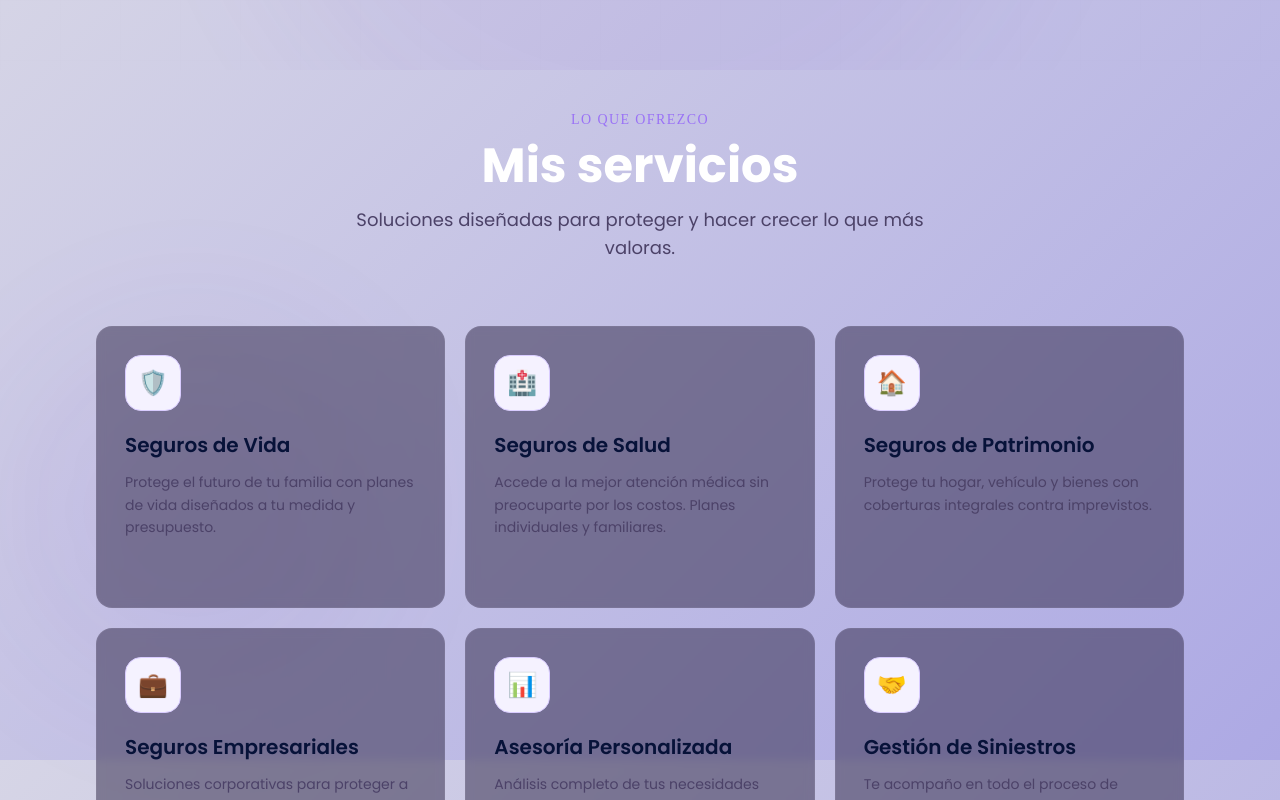
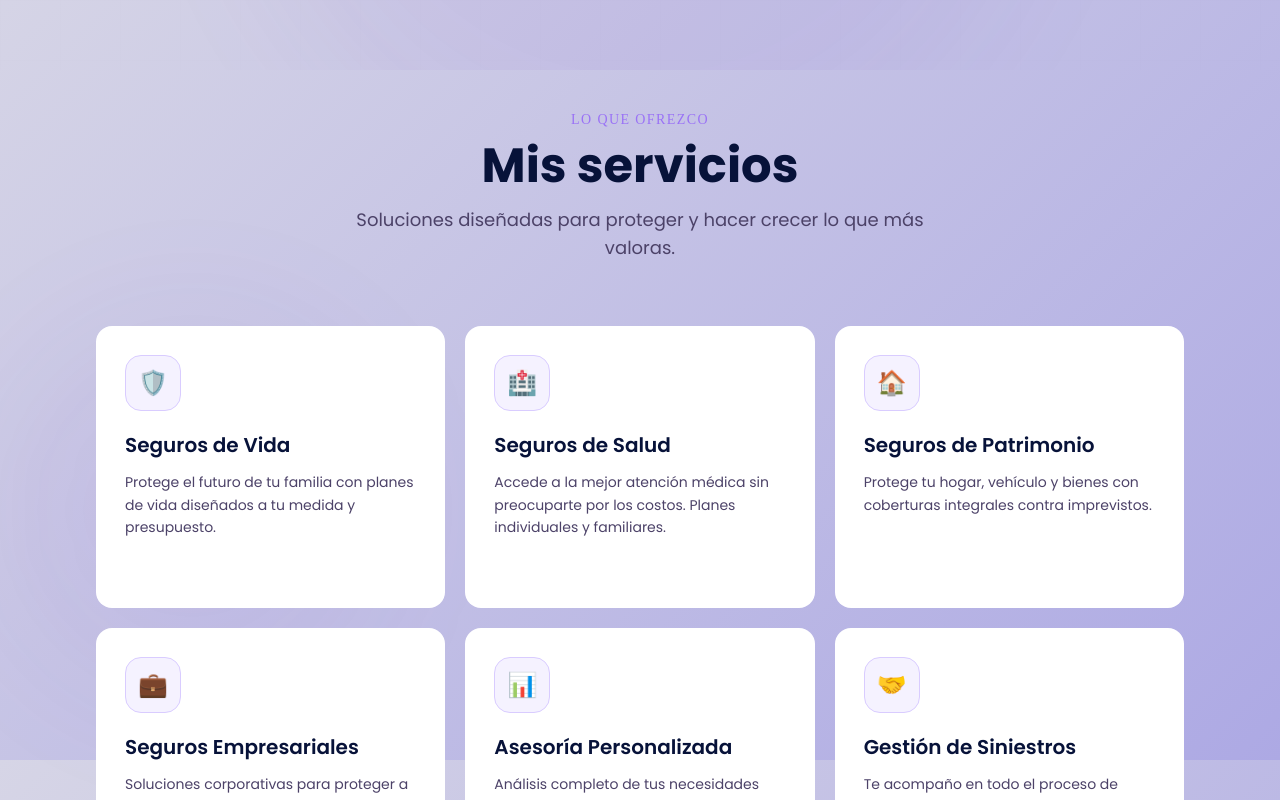
Before and after one commit to salavarrietasol/resume_landing_page, a React (Vite) app: page / in a window 1280 px wide. Shown: the part 840-1640 px from the top of the page. Built offline with nearby package versions, Linux system fonts and the light colour scheme; a web font is replaced by a local one.

Commit message:
style: improve landing page colors

```diff
--- a/src/components/Contact.tsx
+++ b/src/components/Contact.tsx
@@ -48,13 +48,13 @@ export function Contact({ data }: ContactProps) {
         <div className="grid lg:grid-cols-5 gap-8 max-w-5xl mx-auto">
           {/* Form */}
           <div className="lg:col-span-3 card-base p-8">
-            <h3 className="font-display text-xl font-semibold text-white mb-6">
+            <h3 className="font-display text-xl font-semibold text-surface-950 mb-6">
               Envíame un mensaje
             </h3>
 
             <form onSubmit={handleSubmit} className="space-y-5">
               <div>
-                <label className="block text-white/60 text-sm font-medium mb-2 font-mono">
+                <label className="block text-surface-600 text-sm font-medium mb-2 font-mono">
                   Tu nombre
                 </label>
                 <input
@@ -69,7 +69,7 @@ export function Contact({ data }: ContactProps) {
               </div>
 
               <div>
-                <label className="block text-white/60 text-sm font-medium mb-2 font-mono">
+                <label className="block text-surface-600 text-sm font-medium mb-2 font-mono">
                   Tu email
                 </label>
                 <input
@@ -84,7 +84,7 @@ export function Contact({ data }: ContactProps) {
               </div>
 
               <div>
-                <label className="block text-white/60 text-sm font-medium mb-2 font-mono">
+                <label className="block text-surface-600 text-sm font-medium mb-2 font-mono">
                   Tu mensaje
                 </label>
                 <textarea
@@ -119,7 +119,7 @@ export function Contact({ data }: ContactProps) {
           {/* Contact info */}
           <div className="lg:col-span-2 space-y-4">
             <div className="card-base p-6">
-              <h3 className="font-display text-lg font-semibold text-white mb-5">
+              <h3 className="font-display text-lg font-semibold text-surface-950 mb-5">
                 Contáctame directo
               </h3>
               <div className="space-y-3">
@@ -154,12 +154,12 @@ export function Contact({ data }: ContactProps) {
             </div>
 
             {/* CTA Card */}
-            <div className="card-base p-6 bg-gradient-to-br from-brand-600/20 to-brand-900/20 border-brand-500/20">
+            <div className="card-base p-6 bg-gradient-to-br from-white to-white border-white/5">
               <div className="text-3xl mb-3">⚡</div>
-              <h4 className="font-display font-semibold text-white mb-2">
+              <h4 className="font-display font-semibold text-surface-950 mb-2">
                 Respuesta rápida
               </h4>
-              <p className="text-white/60 text-sm leading-relaxed">
+              <p className="text-surface-600 text-sm leading-relaxed">
                 Generalmente respondo en menos de 2 horas durante días hábiles.
               </p>
             </div>
@@ -196,7 +196,7 @@ function ContactItem({
         {icon}
       </div>
       <div>
-        <p className="text-white/40 text-xs font-mono">{label}</p>
+        <p className="text-surface-500 text-xs font-mono">{label}</p>
         <p className={`text-sm font-medium ${color} group-hover:opacity-100 opacity-80 transition-opacity`}>
           {value}
         </p>
--- a/src/index.css
+++ b/src/index.css
@@ -46,7 +46,11 @@
   }
 
   .section-title {
-    @apply font-display text-3xl sm:text-4xl lg:text-5xl font-bold text-white;
+    @apply font-display text-3xl sm:text-4xl lg:text-5xl font-bold text-surface-950;
+  }
+
+  .section-title .gradient-text {
+    @apply text-surface-950;
   }
 
   .section-subtitle {
@@ -54,7 +58,7 @@
   }
 
   .card-base {
-    @apply bg-surface-700/50 border border-white/5 rounded-2xl backdrop-blur-sm
+    @apply bg-white border border-white/5 rounded-2xl backdrop-blur-sm
            hover:border-brand-500/30 hover:shadow-brand transition-all duration-300;
   }
 
```
